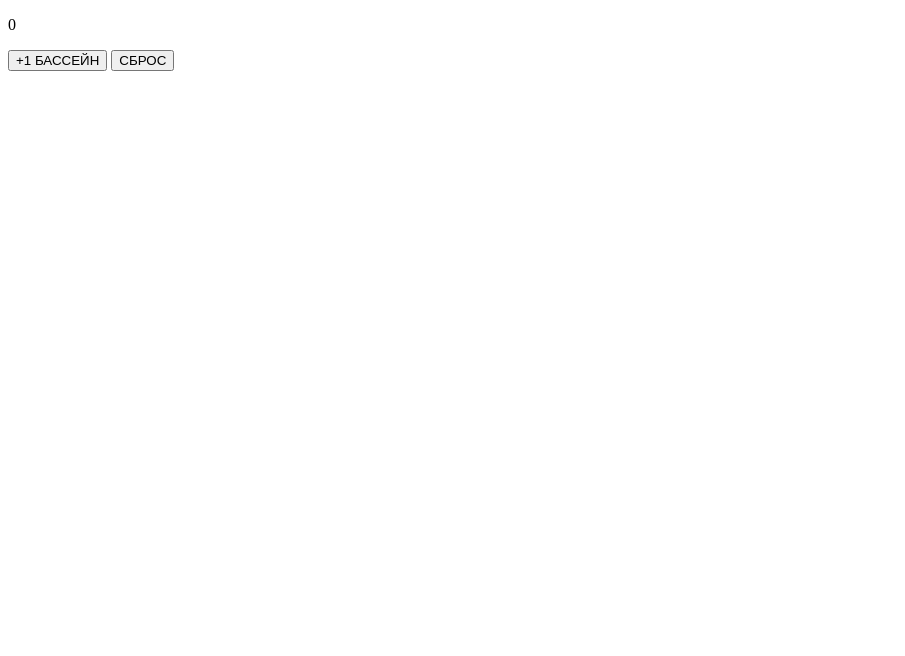
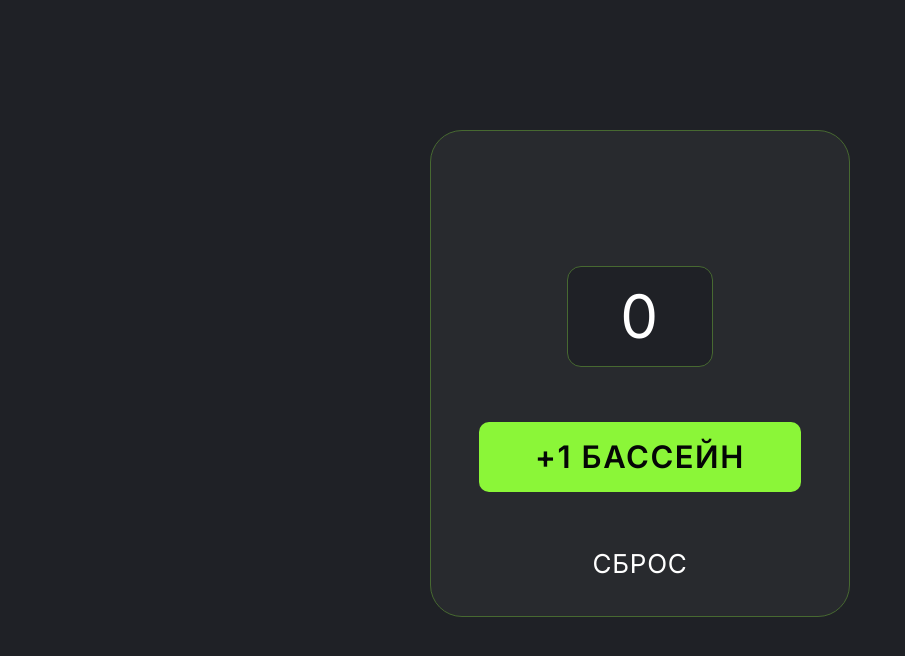
Before and after one commit to evgeniygalyamov/counter, a plain HTML site: page index.html in a window 1280 px wide. Shown: the whole page, without its empty margins (0-905 px from the left). Drawn offline with Linux system fonts and the light colour scheme; the site is published under a folder, as on GitHub Pages, so addresses that start at the root find nothing.

Commit message:
Update index.html

```diff
--- a/index.html
+++ b/index.html
@@ -5,8 +5,8 @@
     <meta charset="UTF-8">
     <meta name="viewport" content="width=device-width, initial-scale=1.0">
     <title>Counter-App</title>
-    <link rel="stylesheet" href="/reset.css">
-    <link rel="stylesheet" href="/styles.css">
+    <link rel="stylesheet" href="reset.css">
+    <link rel="stylesheet" href="styles.css">
     <link rel="preconnect" href="https://fonts.googleapis.com">
     <link rel="preconnect" href="https://fonts.gstatic.com" crossorigin>
     <link href="https://fonts.googleapis.com/css2?family=Inter:wght@100..900&family=Manrope:wght@200..800&display=swap" rel="stylesheet">
@@ -33,7 +33,7 @@
 
     </main>
 
-    <script src="/index.js"></script>
+    <script src="index.js"></script>
 
 
 </body>
```
